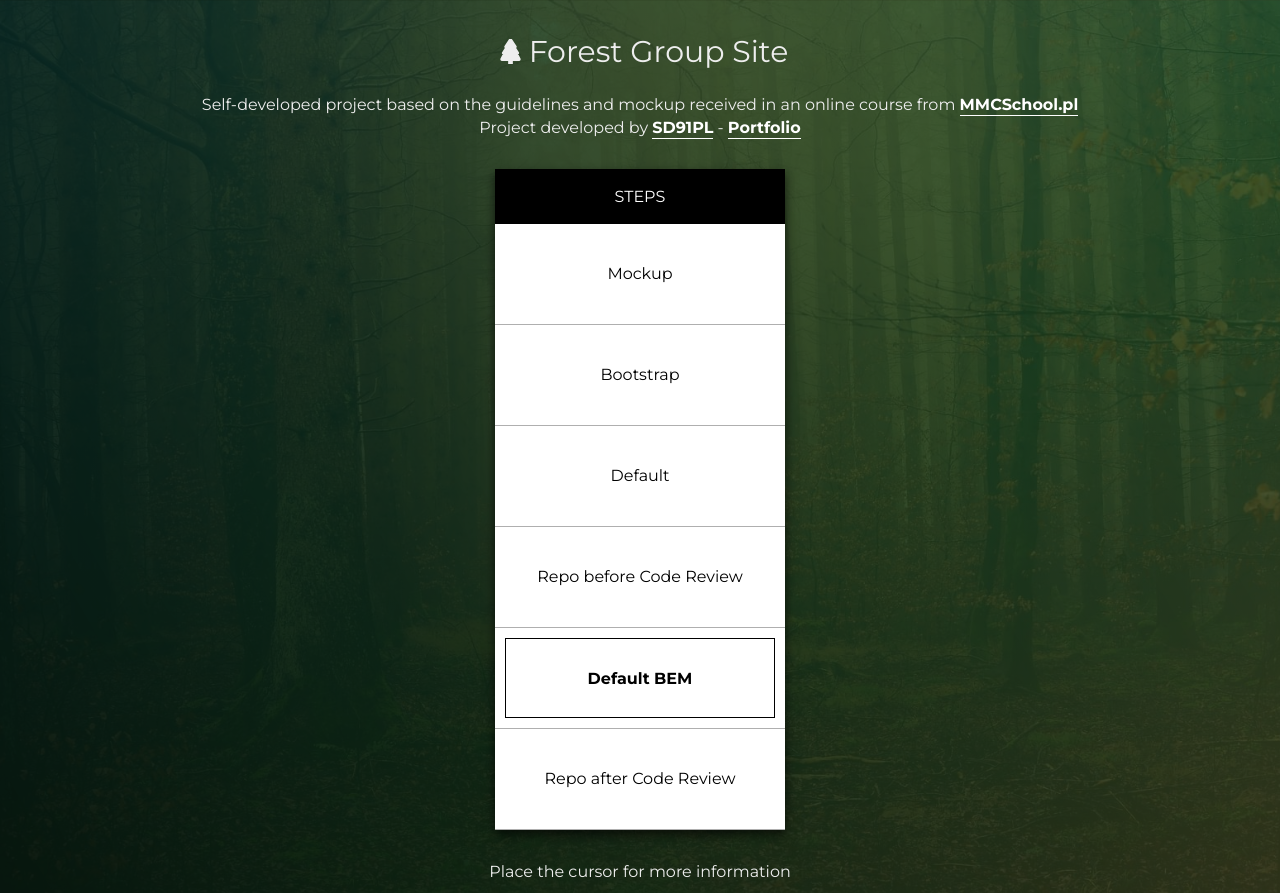
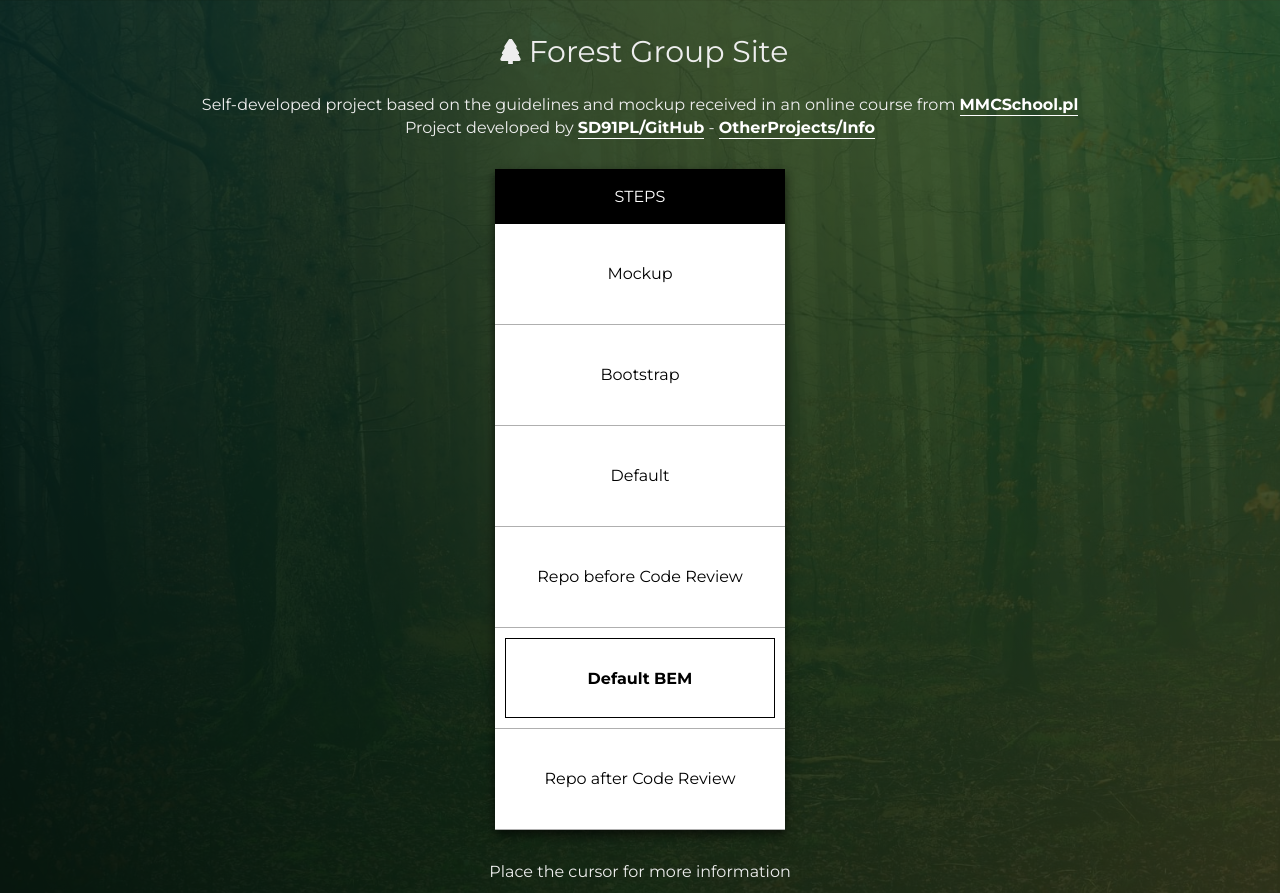
Before and after one commit to SD91PL/menuFG, a plain HTML site: page index.html in a window 1280 px wide. Drawn offline with Linux system fonts and the light colour scheme.

Commit message:
changed textContent in header.kit

```diff
--- a/index.html
+++ b/index.html
@@ -21,7 +21,7 @@
 			alt="Logotyp firmy Forest Group - ciemnoszara grafika drzewa iglastego" />Forest Group Site
 	</div>
 	<p>Self-developed project based on the guidelines and mockup received in an online course from <a href="https://mmcschool.pl" target="_blank" rel="noopener">MMCSchool.pl</a></p>
-	<p>Project developed by <a href="https://github.com/sd91pl" target="_blank" rel="noopener">SD91PL</a> - <a href="https://sd91pl.github.io/info/" target="_blank" rel="noopener">Portfolio</a></p>
+	<p>Project developed by <a href="https://github.com/sd91pl" target="_blank" rel="noopener">SD91PL/GitHub</a> - <a href="https://sd91pl.github.io/info/" target="_blank" rel="noopener">OtherProjects/Info</a></p>
 </header>
 			<nav>
 	<p class="steps">Steps</p>
```
Also changed, not shown: 1 other file.
